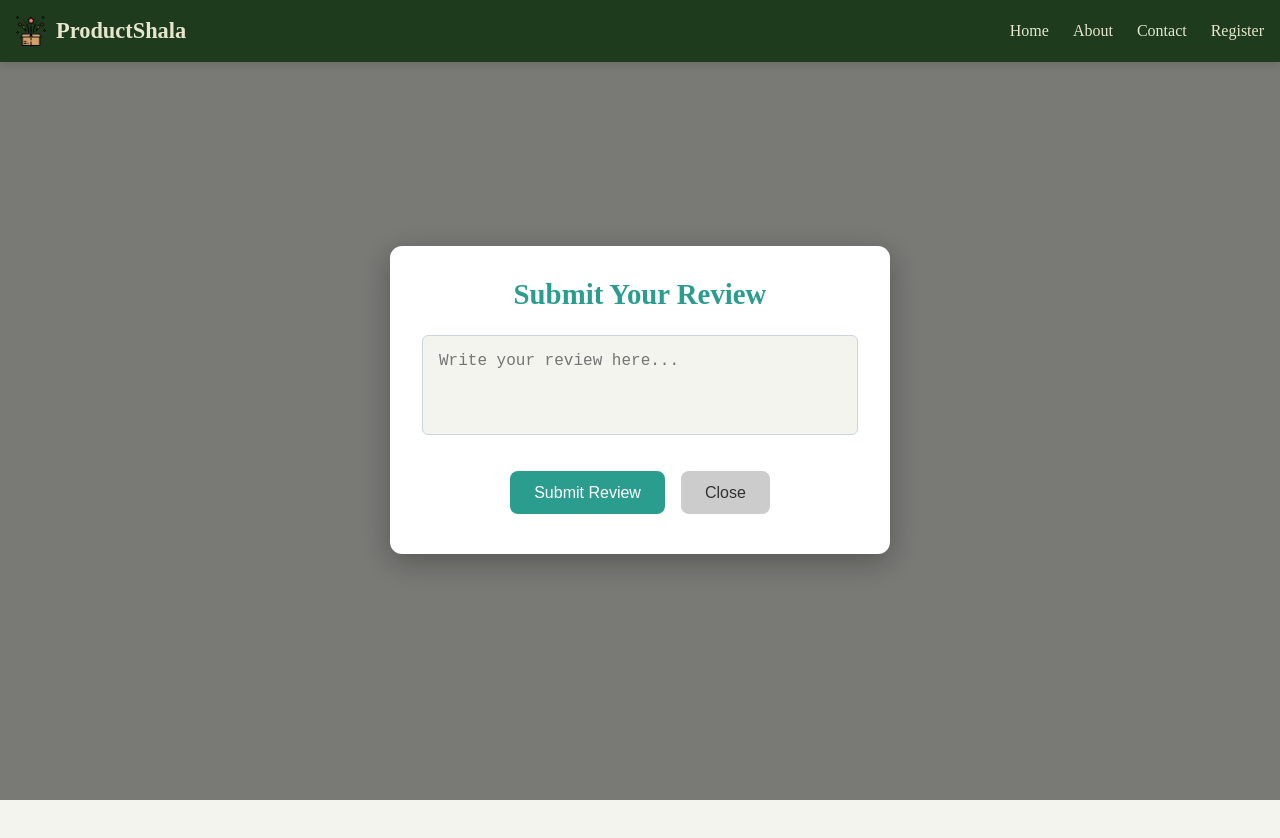
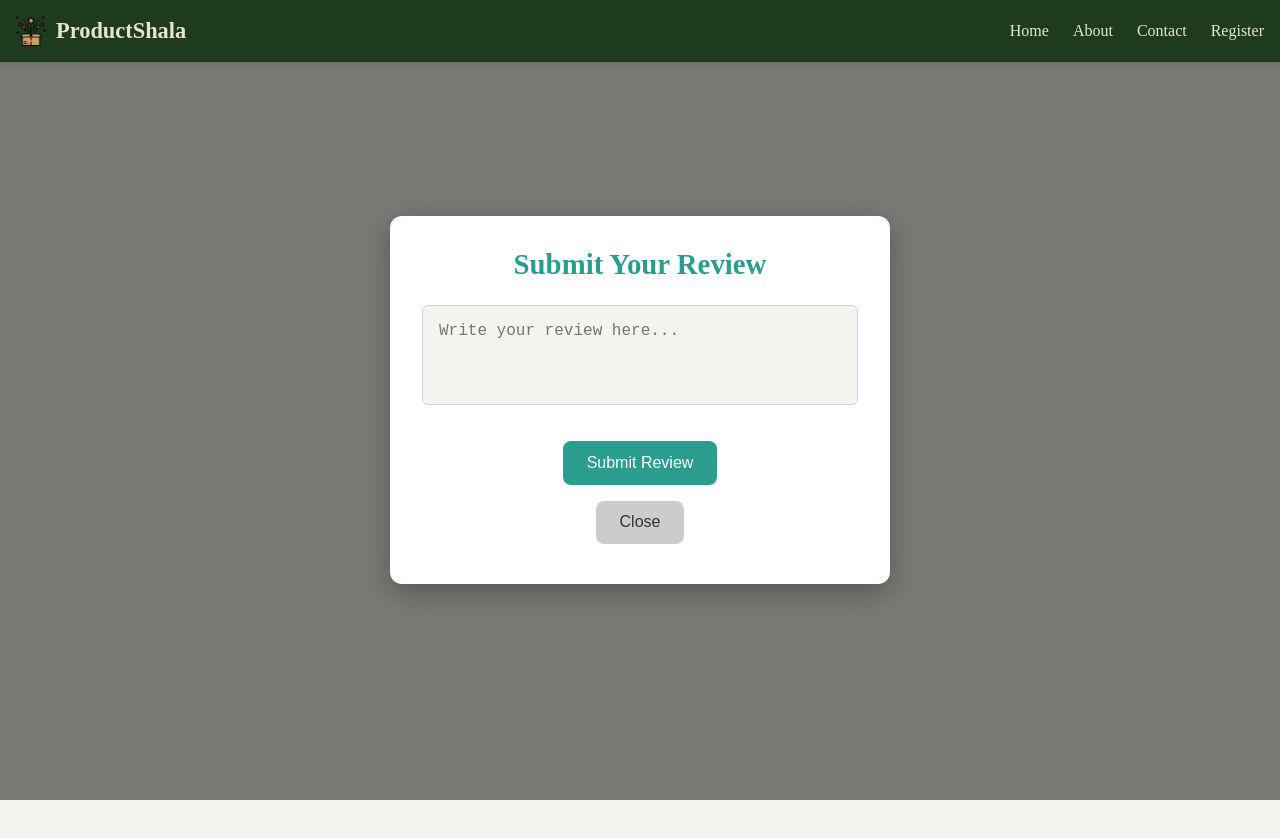
Before and after one commit to Soham-KT/Sentiment-Analysis-of-Product-Reviews, a React (Vite) app in the folder frontend/: page /review in a window 1280 px wide. Both pictures are taken after a click on the button "Leave a Review". Shown: the top 838 px of the page. Built offline with nearby package versions, Linux system fonts and the light colour scheme.

Commit message:
axios form connection backend

```diff
--- a/frontend/package.json
+++ b/frontend/package.json
@@ -10,6 +10,7 @@
     "preview": "vite preview"
   },
   "dependencies": {
+    "axios": "^1.7.7",
     "react": "^18.3.1",
     "react-dom": "^18.3.1",
     "react-icons": "^5.3.0"
--- a/frontend/src/pages/Reviewpage.jsx
+++ b/frontend/src/pages/Reviewpage.jsx
@@ -1,11 +1,12 @@
-// src/pages/ReviewPage.js
 import React, { useState } from "react";
+import axios from "axios";
 import "../styles/ReviewPage.css";
 
 function ReviewPage() {
   const [openDialog, setOpenDialog] = useState(false);
   const [review, setReview] = useState("");
-  const [result, setResult] = useState("");
+  const [sentiment, setSentiment] = useState("");
+  const [polarity, setPolarity] = useState("");
 
   const handleOpenDialog = () => {
     setOpenDialog(true);
@@ -14,22 +15,31 @@ function ReviewPage() {
   const handleCloseDialog = () => {
     setOpenDialog(false);
     setReview("");
-    setResult("");
+    setSentiment("");
+    setPolarity("");
   };
 
-  const handleSubmitReview = () => {
-    const sentiment = analyzeSentiment(review);
-    setResult(sentiment);
-  };
+  const handleSubmitReview = async (event) => {
+    event.preventDefault(); // Prevent default form submission behavior
 
-  // Dummy sentiment analysis function
-  const analyzeSentiment = (text) => {
-    if (text.toLowerCase().includes("good") || text.toLowerCase().includes("great")) {
-      return "Positive";
-    } else if (text.toLowerCase().includes("bad") || text.toLowerCase().includes("poor")) {
-      return "Negative";
-    } else {
-      return "Neutral";
+    // Prepare form data
+    const formData = new FormData();
+    formData.append("review", review);
+
+    try {
+      const response = await axios.post("http://127.0.0.1:5000/predict", formData, {
+        headers: { "Content-Type": "multipart/form-data" },
+      });
+
+      // Extract data from response
+      const { prediction, polarity } = response.data;
+
+      setSentiment(prediction); // Set sentiment
+      setPolarity(polarity); // Set polarity (rounded to 2 decimal places)
+    } catch (error) {
+      console.error("Error analyzing sentiment:", error);
+      setSentiment("Error");
+      setPolarity("N/A");
     }
   };
 
@@ -43,21 +53,25 @@ function ReviewPage() {
         <div className="dialog-overlay">
           <div className="dialog-box">
             <h2 className="dialog-heading">Submit Your Review</h2>
+            <form onSubmit={handleSubmitReview}>
               <textarea
                 className="review-input"
                 placeholder="Write your review here..."
                 value={review}
                 onChange={(e) => setReview(e.target.value)}
+                required
               ></textarea>
-            <button className="submit-button" onClick={handleSubmitReview}>
+              <button type="submit" className="submit-button">
                 Submit Review
               </button>
+            </form>
             <button className="close-button" onClick={handleCloseDialog}>
               Close
             </button>
-            {result && (
-              <div className={`result-box ${result.toLowerCase()}`}>
-                {`Your review is ${result}`}
+            {sentiment && (
+              <div className="result-box">
+                <p>{`Sentiment: ${sentiment}`}</p>
+                <p>{`Polarity: ${polarity}`}</p>
               </div>
             )}
           </div>
```
Also changed, not shown: 1 other file (tests, documents, lock files or other folders). Lines whose indentation alone changed are shown as unchanged.
